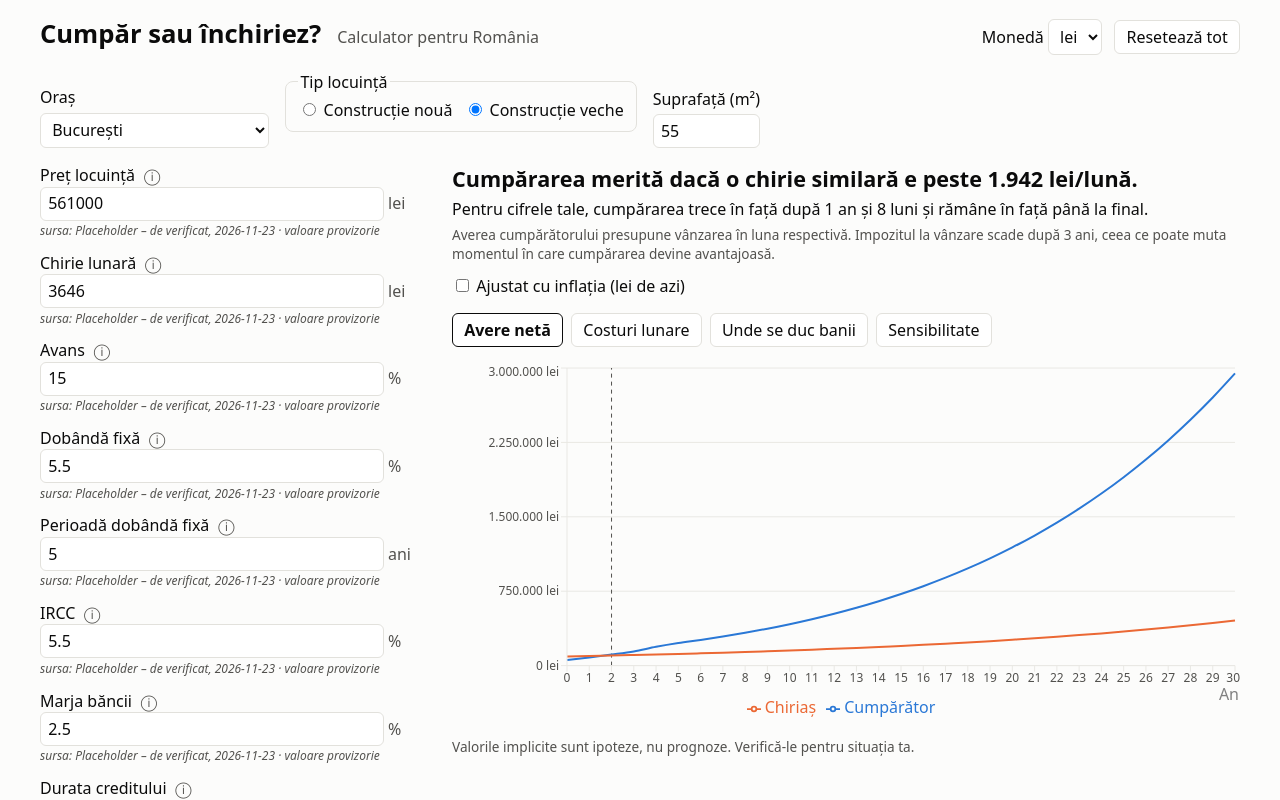
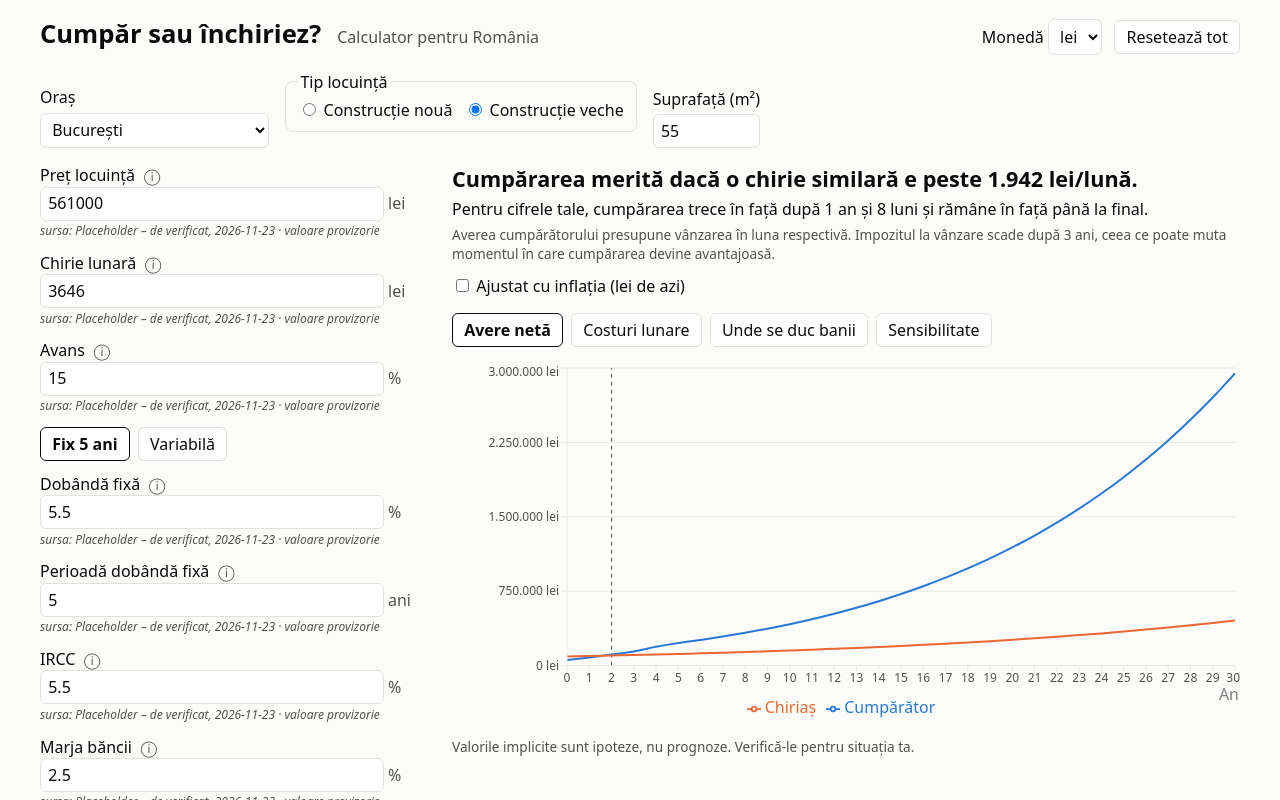
Before and after one commit to horatiu-th/buy-or-rent, a React (Vite) app: page / in a window 1280 px wide. Shown: the top 800 px of the page. Built offline with nearby package versions, Linux system fonts and the light colour scheme.

Commit message:
feat: Added fixed and variable interest presets

```diff
--- a/src/i18n/ro.ts
+++ b/src/i18n/ro.ts
@@ -15,6 +15,7 @@ export const ro = {
   resetAll: 'Resetează tot',
   reset: 'Revino la valoarea implicită',
   help: 'Ajutor',
+  presets: { label: 'Tip dobândă', fixed5: 'Fix 5 ani', variable: 'Variabilă' },
   currency: 'Monedă',
   realValues: (currency: Currency) => `Ajustat cu inflația (${currency === 'EUR' ? '€' : 'lei'} de azi)`,
   nominalNote: 'Valori nominale',
--- a/src/styles.css
+++ b/src/styles.css
@@ -53,6 +53,9 @@ fieldset { border: 1px solid var(--border); border-radius: 8px; margin: 0 0 1rem
 details > summary { cursor: pointer; margin: 0.5rem 0 1rem; font-weight: 600; }
 
 .field { margin-bottom: 0.75rem; }
+.presets { display: flex; gap: 0.5rem; margin: 0.25rem 0 0.75rem; }
+.presets button[aria-pressed='true'] { font-weight: 600; border-color: var(--text); }
+input:disabled { opacity: 0.55; }
 .input-row { display: flex; gap: 0.25rem; align-items: center; }
 .input-row input { width: 100%; }
 .suffix { color: var(--text-secondary); min-width: 2rem; }
--- a/src/ui/InputField.tsx
+++ b/src/ui/InputField.tsx
@@ -13,6 +13,7 @@ interface Props {
   eurRon: number;
   onChange: (v: number | boolean) => void;
   onReset: () => void;
+  disabled?: boolean;
 }
 
 function toDisplay(def: FieldDef, v: number, currency: Currency, eurRon: number) {
@@ -31,7 +32,7 @@ function fromDisplay(def: FieldDef, v: number, currency: Currency, eurRon: numbe
 const suffix = (def: FieldDef, currency: Currency) =>
   ({ pct: '%', money: currency === 'EUR' ? '€' : 'lei', years: 'ani', months: 'luni', bool: '' })[def.unit];
 
-export function InputField({ def, value, isOverridden, source, currency, eurRon, onChange, onReset }: Props) {
+export function InputField({ def, value, isOverridden, source, currency, eurRon, onChange, onReset, disabled }: Props) {
   const id = useId();
   const helpId = `${id}-help`;
   const sourceId = `${id}-source`;
@@ -101,6 +102,7 @@ export function InputField({ def, value, isOverridden, source, currency, eurRon,
         <input
           id={id}
           aria-describedby={describedBy}
+          disabled={disabled}
           type="number"
           inputMode="decimal"
           value={draft}
--- a/src/ui/InputsPanel.tsx
+++ b/src/ui/InputsPanel.tsx
@@ -19,10 +19,27 @@ interface Props {
 
 const ADVANCED_GROUPS: Group[] = ['acquisition', 'ownership', 'growth', 'investing', 'sale'];
 
+const PRESETS = [
+  { years: 5, label: ro.presets.fixed5 },
+  { years: 0, label: ro.presets.variable },
+] as const;
+
 export function InputsPanel({ data, cityId, propertyType, inputs, overrides, currency, setField, resetField }: Props) {
   const eurRon = data.values.eurRon.value;
+  // Presets only change the fixed period; the rate itself stays whatever the user or the defaults say.
+  const presets = (
+    <div key="presets" className="presets" role="group" aria-label={ro.presets.label}>
+      {PRESETS.map((p) => (
+        <button key={p.years} type="button" aria-pressed={inputs.fixedYears === p.years} onClick={() => setField('fixedYears', p.years)}>
+          {p.label}
+        </button>
+      ))}
+    </div>
+  );
+
   const render = (group: Group) =>
-    FIELDS.filter((f) => f.group === group).map((def) => (
+    FIELDS.filter((f) => f.group === group).flatMap((def) => [
+      ...(def.key === 'fixedRate' ? [presets] : []),
       <InputField
         key={def.key}
         def={def}
@@ -33,8 +50,10 @@ export function InputsPanel({ data, cityId, propertyType, inputs, overrides, cur
         eurRon={eurRon}
         onChange={(v) => setField(def.key, v as never)}
         onReset={() => resetField(def.key)}
-      />
-    ));
+        // With no fixed period the fixed rate never applies; disabled rather than hidden to avoid layout jumps.
+        disabled={def.key === 'fixedRate' && inputs.fixedYears === 0}
+      />,
+    ]);
 
   return (
     <div className="inputs">
```
Also changed, not shown: 1 other file (tests, documents, lock files or other folders).
